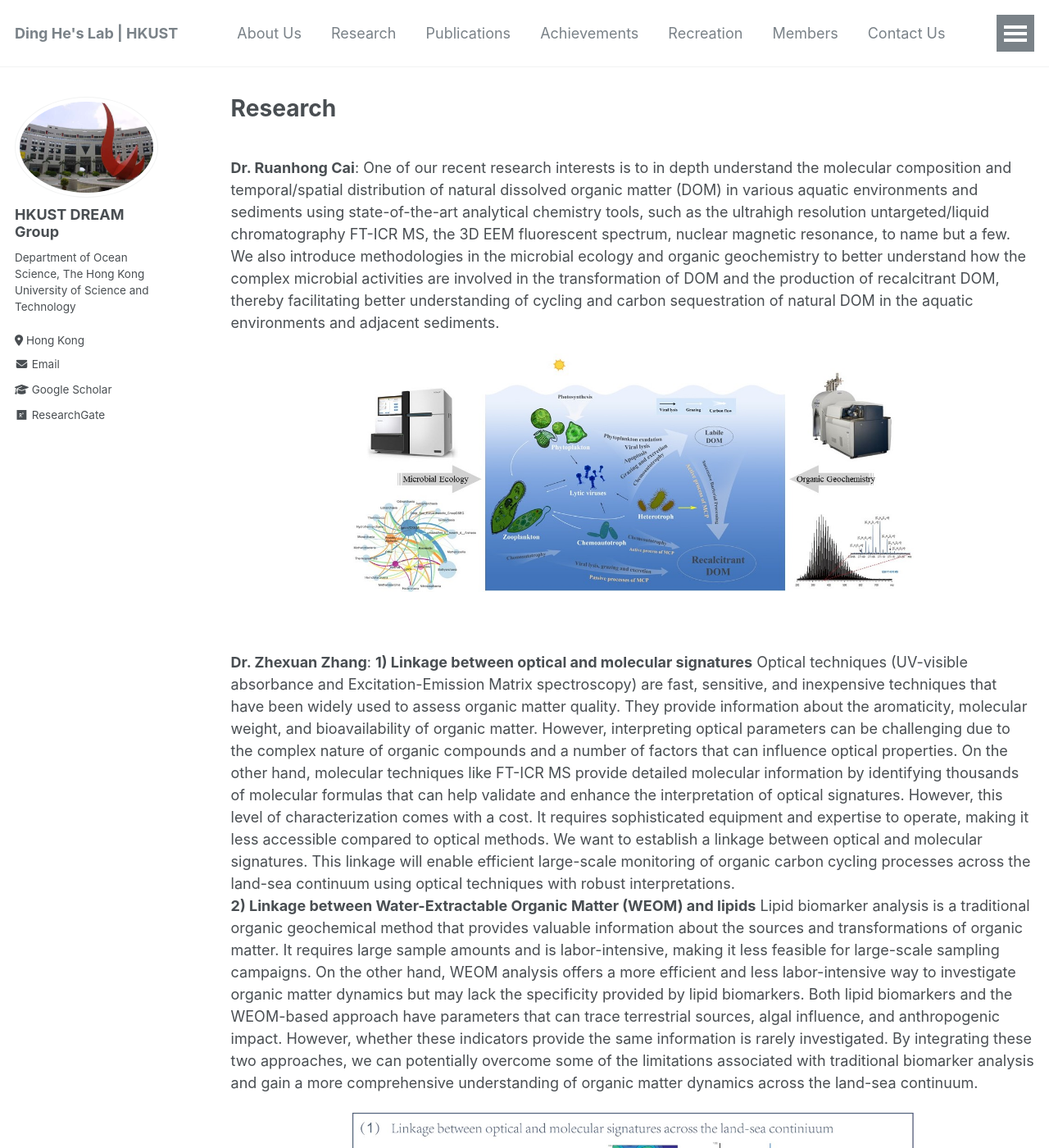
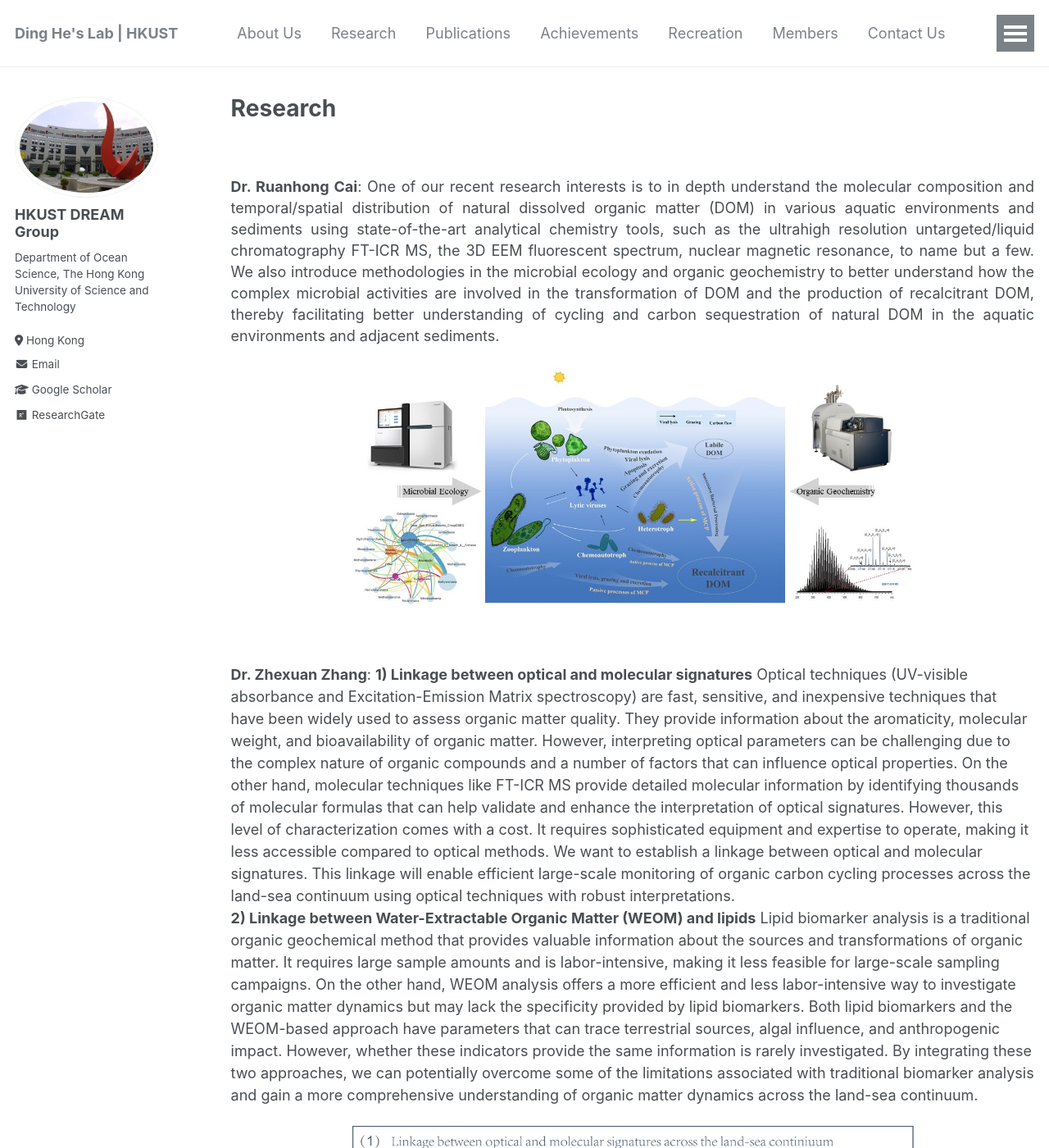
Before and after one commit to hkustDingHe/hkustDingHe.github.io, a Jekyll site: the page built from _pages/research.md, in a window 1280 px wide and 1400 px high. Shown: the whole window at 82% size. Built offline with Jekyll 4.4.1, drawn with Linux system fonts in a browser that asks for light colours.

Commit message:
Update research.md

```diff
--- a/_pages/research.md
+++ b/_pages/research.md
@@ -6,8 +6,22 @@ author_profile: true
 ---
 {% include base_path %}
 
+<style>
+.block p{
+    line-height: 26px;
+    overflow: hidden;
+    text-align: justify;
+    text-align-last: auto;
+    direction: ltr;
+}
+</style>
+
 <br/>
-**Dr. Ruanhong Cai**: One of our recent research interests is to in depth understand the molecular composition and temporal/spatial distribution of natural dissolved organic matter (DOM) in various aquatic environments and sediments using state-of-the-art analytical chemistry tools, such as the ultrahigh resolution untargeted/liquid chromatography FT-ICR MS, the 3D EEM fluorescent spectrum, nuclear magnetic resonance, to name but a few. We also introduce methodologies in the microbial ecology and organic geochemistry to better understand how the complex microbial activities are involved in the transformation of DOM and the production of recalcitrant DOM, thereby facilitating better understanding of cycling and carbon sequestration of natural DOM in the aquatic environments and adjacent sediments.
+<div class="block">
+  <p>
+    <b>Dr. Ruanhong Cai</b>: One of our recent research interests is to in depth understand the molecular composition and temporal/spatial distribution of natural dissolved organic matter (DOM) in various aquatic environments and sediments using state-of-the-art analytical chemistry tools, such as the ultrahigh resolution untargeted/liquid chromatography FT-ICR MS, the 3D EEM fluorescent spectrum, nuclear magnetic resonance, to name but a few. We also introduce methodologies in the microbial ecology and organic geochemistry to better understand how the complex microbial activities are involved in the transformation of DOM and the production of recalcitrant DOM, thereby facilitating better understanding of cycling and carbon sequestration of natural DOM in the aquatic environments and adjacent sediments.
+  </p>
+</div>
 <div align="center"><img src="/images/research/Research_cairuanhong.jpg" width="70%"></div>
 <br/><br/>
 **Dr. Zhexuan Zhang**: **1) Linkage between optical and molecular signatures** Optical techniques (UV-visible absorbance and Excitation-Emission Matrix spectroscopy) are fast, sensitive, and inexpensive techniques that have been widely used to assess organic matter quality. They provide information about the aromaticity, molecular weight, and bioavailability of organic matter. However, interpreting optical parameters can be challenging due to the complex nature of organic compounds and a number of factors that can influence optical properties. On the other hand, molecular techniques like FT-ICR MS provide detailed molecular information by identifying thousands of molecular formulas that can help validate and enhance the interpretation of optical signatures. However, this level of characterization comes with a cost. It requires sophisticated equipment and expertise to operate, making it less accessible compared to optical methods. We want to establish a linkage between optical and molecular signatures. This linkage will enable efficient large-scale monitoring of organic carbon cycling processes across the land-sea continuum using optical techniques with robust interpretations.<br/>
```
